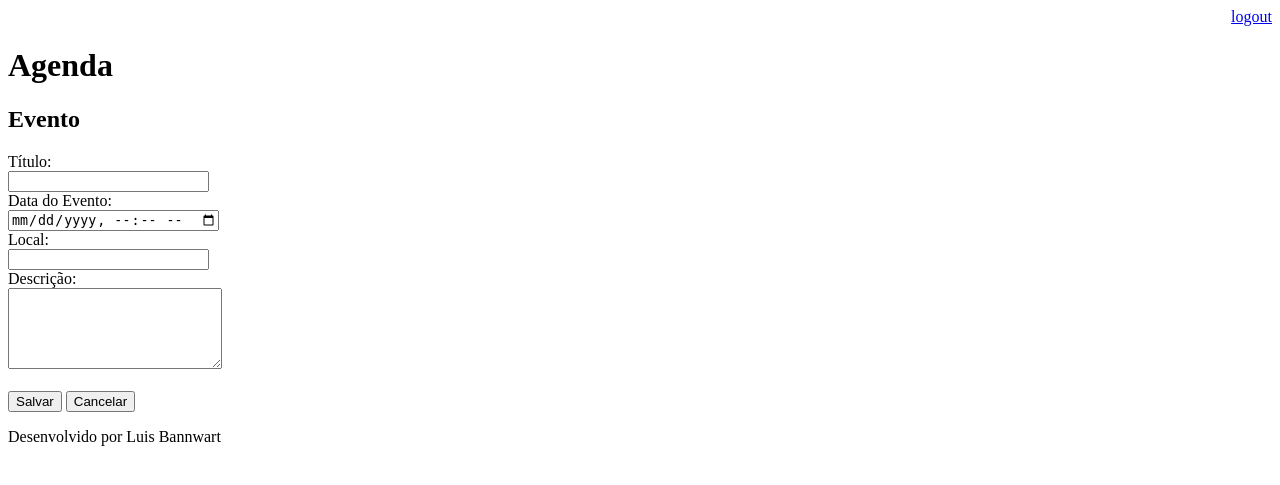
After one commit to luisble/agenda, a Django app: page /agenda/evento/ in a window 1280 px wide. The commit adds this page. Shown: the top 485 px of the page. Run offline with Django 3.2, Linux system fonts and the light colour scheme; a user stored in the database is signed in.

Commit message:
Incluíndo eventos

```diff
--- a/agenda/urls.py
+++ b/agenda/urls.py
@@ -22,6 +22,8 @@ urlpatterns = [
     path('admin/', admin.site.urls),
     path('eventos/<titulo_evento>/', views.local_evento),
     path('agenda/', views.lista_eventos),
+    path('agenda/evento/', views.evento),
+    path('agenda/evento/submit', views.submit_evento),
     #path('', views.index),
     path('', RedirectView.as_view(url='/agenda/')),
     path('login/', views.login_user),
--- a/core/views.py
+++ b/core/views.py
@@ -41,3 +41,18 @@ def lista_eventos(request):
     eventos = Evento.objects.filter(usuario=usuario)
     dados = {'eventos': eventos}
     return render(request, 'agenda.html', dados)
+
+@login_required(login_url='/login/')
+def evento(request):
+    return render(request, 'evento.html')
+
+@login_required(login_url='/login/')
+def submit_evento(request):
+    if request.POST:
+        titulo = request.POST.get('titulo')
+        data_evento = request.POST.get('data_evento')
+        local = request.POST.get('local')
+        descricao = request.POST.get('descricao')
+        usuario = request.user
+        Evento.objects.create(titulo=titulo, data_evento=data_evento, descricao=descricao, local=local, usuario=usuario)
+    return redirect('/')
--- a/templates/agenda.html
+++ b/templates/agenda.html
@@ -1,6 +1,9 @@
 {% extends "model-page.html" %}
 {% block content %}
     <h2>Agendamentos</h2>
+    <a href="evento/">
+        <button type="button">Novo Evento</button>
+    </a>
     <ul>
         {% for evento in eventos %}
             <li>{{ evento.titulo }} - {{ evento.get_data_evento }} </li>
--- /dev/null
+++ b/templates/evento.html
@@ -0,0 +1,22 @@
+{% extends "model-page.html" %}
+
+{% block content %}
+
+<h2>Evento</h2>
+<form action="submit" method="POST">{% csrf_token %}
+    <label>Título: </label><br>
+    <input type="text" name="titulo" size="22"><br>
+    <label>Data do Evento: </label><br>
+    <input type="datetime-local" name="data_evento"><br>
+    <label>Local: </label><br>
+    <input type="text" name="local" size="22"><br>
+    <label>Descrição: </label><br>
+    <textarea name="descricao" rows="5" cols="24"></textarea><br>
+    <br>
+    <button type="submit">Salvar</button>
+    <a href="/">
+    <button type="submit">Cancelar</button>
+    </a>
+</form>
+
+{% endblock %}
```
Also changed, not shown: db.sqlite3.
